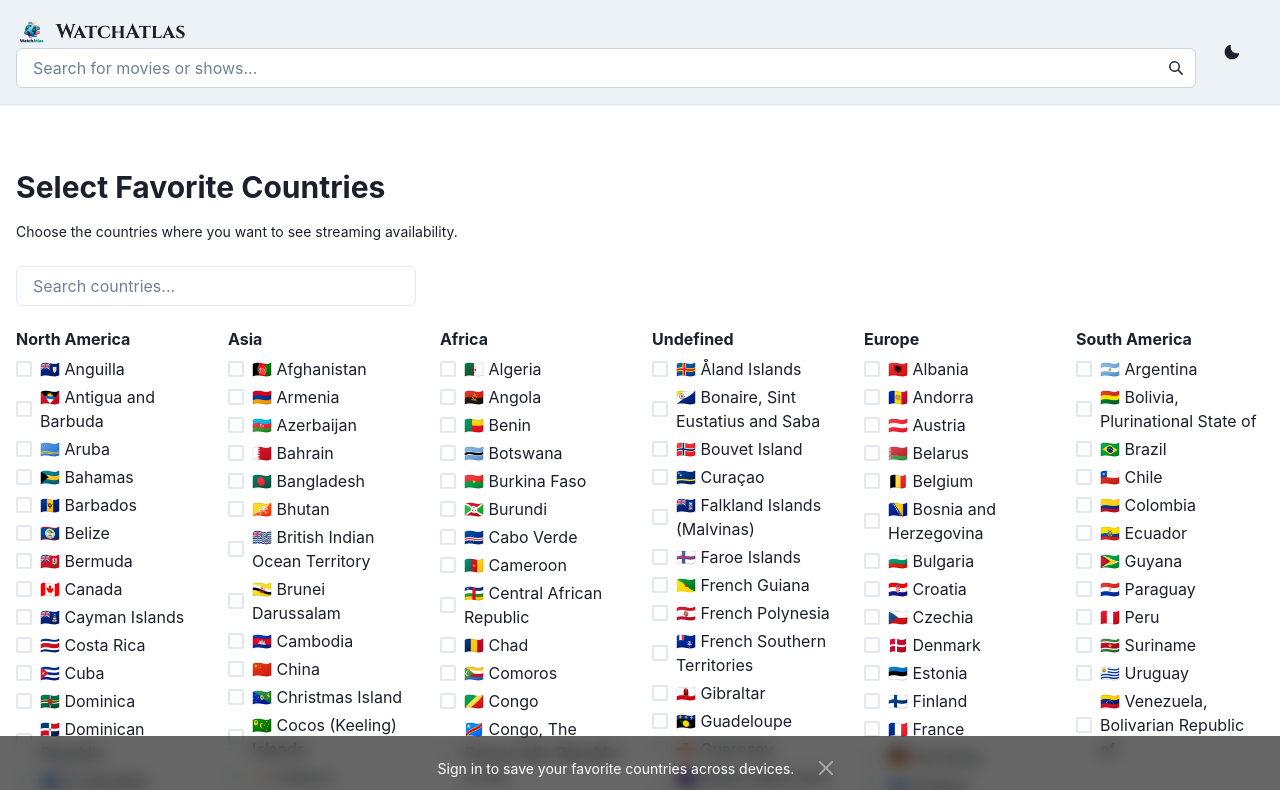
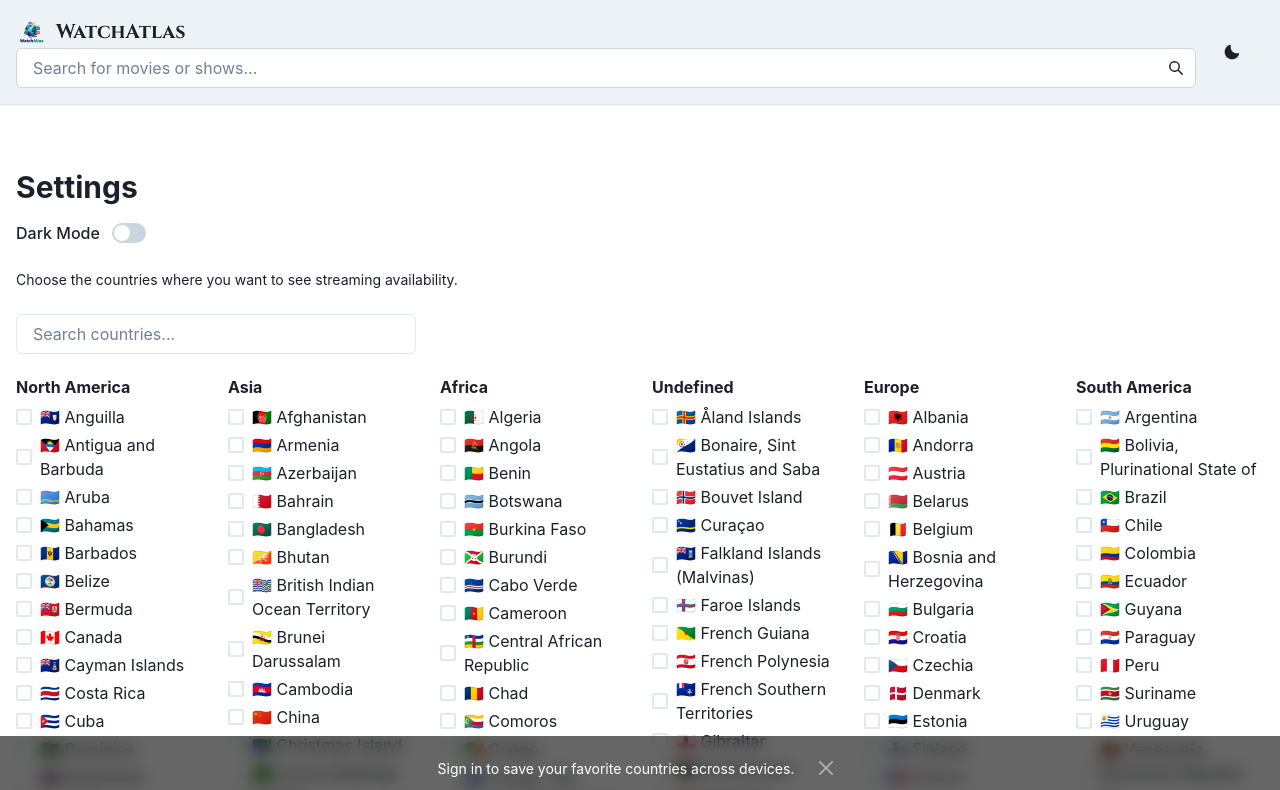
Before and after one commit to aurora-peak/watchatlas-web, a Next.js app: page /settings in a window 1280 px wide. Shown: the top 790 px of the page. Built offline with nearby package versions, Linux system fonts and the light colour scheme; no server answers.

Commit message:
Added Dark Mode Setting to Settings

```diff
--- a/pages/settings.tsx
+++ b/pages/settings.tsx
@@ -12,13 +12,15 @@ import {
   Button,
   Input,
   useToast,
+  FormControl,
+  FormLabel,
+  Switch,
+  useColorMode,
 } from "@chakra-ui/react";
 import fullCountryList from "../lib/full_country_list_with_flags.json";
 import { saveUserPreferences, loadUserPreferences } from "../lib/firestore";
 import { onAuthStateChanged } from "firebase/auth";
 import { auth } from "../lib/firebase";
-
-console.log("🌍 Loaded country list:", fullCountryList);
 
 type Country = {
   code: string;
@@ -34,34 +36,25 @@ export default function SettingsPage() {
   const [searchTerm, setSearchTerm] = useState("");
   const toast = useToast();
   const router = useRouter();
+  const { colorMode, toggleColorMode } = useColorMode();
 
   useEffect(() => {
     const unsubscribe = onAuthStateChanged(auth, async (user) => {
       if (user) {
-        console.log("✅ Firebase user detected:", user.uid);
         setUserId(user.uid);
         const stored = await loadUserPreferences(user.uid);
         if (stored) setSelected(stored);
-      } else {
-        console.warn("⚠️ No Firebase user detected");
       }
     });
-
-    if (!Array.isArray(fullCountryList)) {
-      console.error("❌ Invalid country list:", fullCountryList);
-      return () => unsubscribe();
-    }
 
     const grouped = fullCountryList.reduce((acc: Record<string, Country[]>, country: Country) => {
       if (!acc[country.continent]) acc[country.continent] = [];
       acc[country.continent].push(country);
       return acc;
     }, {});
-
     for (const continent of Object.keys(grouped)) {
       grouped[continent].sort((a, b) => a.name.localeCompare(b.name));
     }
-
     setGroupedByContinent(grouped);
 
     return () => unsubscribe();
@@ -79,16 +72,26 @@ export default function SettingsPage() {
       setTimeout(() => {
         router.push("/");
       }, 2000);
-    } else {
-      console.warn("⚠️ Tried to save but no userId found.");
     }
   };
 
   return (
     <Container maxW="container.xl" py={10}>
       <Heading size="lg" mb={4}>
-        Select Favorite Countries
+        Settings
       </Heading>
+
+      <FormControl display="flex" alignItems="center" mb={6}>
+        <FormLabel htmlFor="dark-mode-toggle" mb="0">
+          Dark Mode
+        </FormLabel>
+        <Switch
+          id="dark-mode-toggle"
+          isChecked={colorMode === "dark"}
+          onChange={toggleColorMode}
+        />
+      </FormControl>
+
       <Text fontSize="sm" mb={6}>
         Choose the countries where you want to see streaming availability.
       </Text>
```
